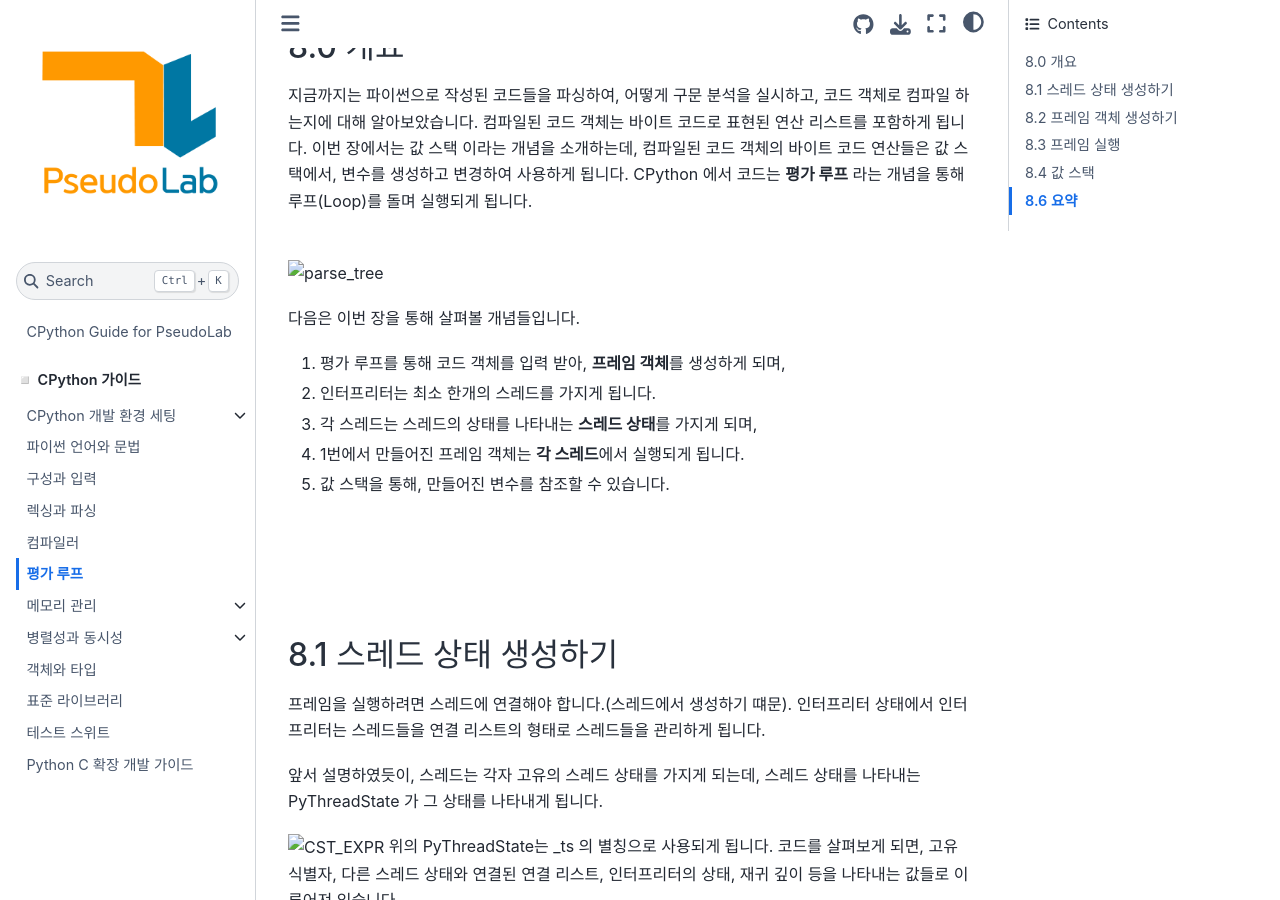
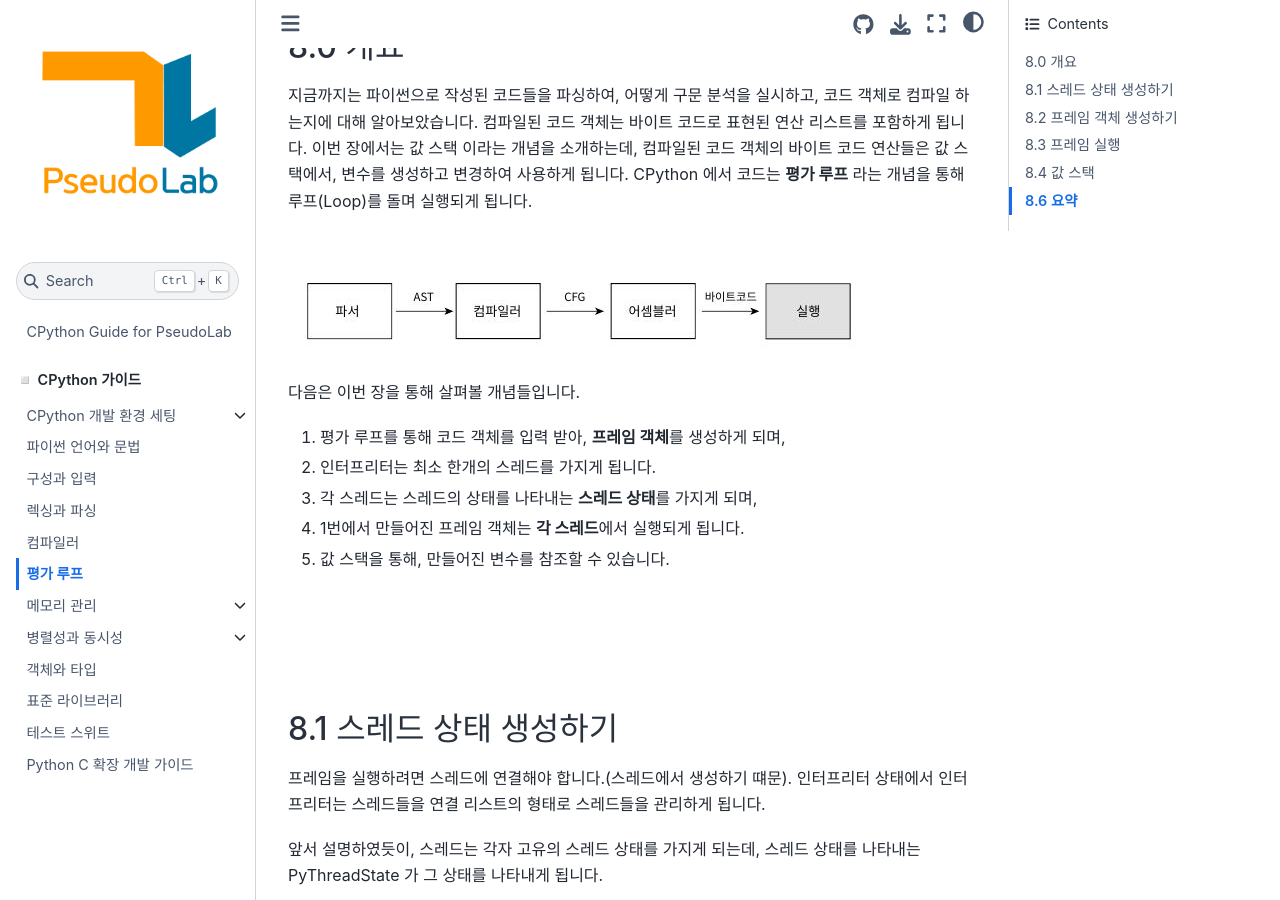
Before and after one commit to Pseudo-Lab/CPython-Guide, a Jupyter Book: the page built from book/docs/8_0_eval_loop.md, in a window 1280 px wide and 900 px high, scrolled down 359 px. Built offline with Jupyter Book 1.0.4 settings and Sphinx 7.4.7 and the Sphinx Book theme 1.1.4, drawn with Linux system fonts in a browser that asks for light colours; comment, search, counter and statistics services are not loaded.

Commit message:
8장 평가 루프에 이미지 파일 이름이 github page에서 대소문자를 구분하는 것 같아서 변경

```diff
--- a/book/docs/8_0_eval_loop.md
+++ b/book/docs/8_0_eval_loop.md
@@ -17,7 +17,7 @@ CPython 에서 코드는 **평가 루프** 라는 개념을 통해 루프(Loop)
 
 <br/>
 
-![parse_tree](../images/8_eval_loop/01_eval1.jpg)
+![parse_tree](../images/8_eval_loop/01_eval1.JPG)
 
 다음은 이번 장을 통해 살펴볼 개념들입니다.
 <br/>
@@ -40,7 +40,7 @@ CPython 에서 코드는 **평가 루프** 라는 개념을 통해 루프(Loop)
 
 
 
-![CST_EXPR](../images/8_eval_loop/02_eval2.jpg)
+![CST_EXPR](../images/8_eval_loop/02_eval2.JPG)
 위의 PyThreadState는 _ts 의 별칭으로 사용되게 됩니다. 코드를 살펴보게 되면, 고유 식별자, 다른 스레드 상태와 연결된 연결 리스트, 인터프리터의 상태, 재귀 깊이 등을 나타내는 값들로 이루어져 있습니다.
 
 
@@ -56,17 +56,17 @@ AST 를 거쳐 컴파일된 객체는 프레임 객체에 최종적으로 삽입
 <br/>
 다음은 프레임 타입 객체 PyFrameObject 가 가진 프로퍼티입니다.
 
-![Parser_Tokenizer](../images/8_eval_loop/03_eval3.jpg)
+![Parser_Tokenizer](../images/8_eval_loop/03_eval3.JPG)
 
 다음은 프로퍼티를 가진 CPython 의 코드 입니다.
 
-![Parser_Tokenizer](../images/8_eval_loop/04_eval4.jpg)
+![Parser_Tokenizer](../images/8_eval_loop/04_eval4.JPG)
 
 인터프리터에 의해 만들어진 PyFrameObject 는 초기화 과정을 거치게 되는데, PyEval_EvalCode( ) 라는 함수 안에서 초기화 과정을 거치게 됩니다.
 
 <br/>
 
-![Parser_Tokenizer](../images/8_eval_loop/05_eval5.jpg)
+![Parser_Tokenizer](../images/8_eval_loop/05_eval5.JPG)
 
 <br/>
 <br/>
```
